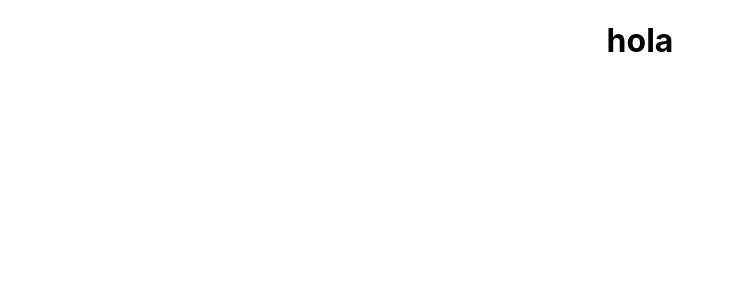
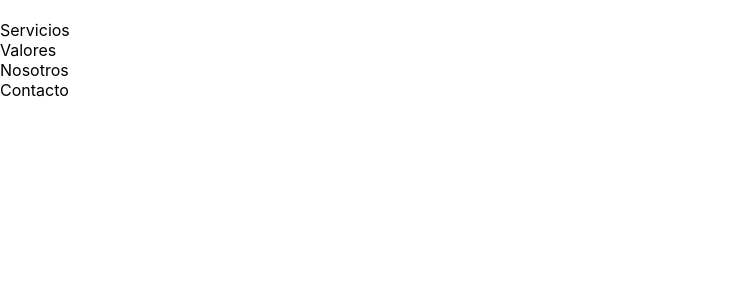
Before and after one commit to Felipe-Suarez/Boschetti-Bordoni, a React (Create React App) app: page / in a window 1280 px wide. Shown: the top 300 px of the page, without its empty margins (0-735 px from the left). Built offline with nearby package versions, Linux system fonts and the light colour scheme; the HTML template or start-up script is replaced by a standard one.

Commit message:
adding header css

```diff
--- a/src/App.css
+++ b/src/App.css
@@ -1,38 +1,5 @@
-.App {
-  text-align: center;
+*{
+  margin: 0;
+  padding: 0;
+  box-sizing: border-box;
 }
-
-.App-logo {
-  height: 40vmin;
-  pointer-events: none;
-}
-
-@media (prefers-reduced-motion: no-preference) {
-  .App-logo {
-    animation: App-logo-spin infinite 20s linear;
-  }
-}
-
-.App-header {
-  background-color: #282c34;
-  min-height: 100vh;
-  display: flex;
-  flex-direction: column;
-  align-items: center;
-  justify-content: center;
-  font-size: calc(10px + 2vmin);
-  color: white;
-}
-
-.App-link {
-  color: #61dafb;
-}
-
-@keyframes App-logo-spin {
-  from {
-    transform: rotate(0deg);
-  }
-  to {
-    transform: rotate(360deg);
-  }
-}
--- a/src/App.js
+++ b/src/App.js
@@ -1,9 +1,12 @@
 import './App.css';
+
+//components
+import Header from './components/Header/Header';
 
 function App() {
   return (
     <div className="App">
-      <h1>hola</h1>
+      <Header/>
     </div>
   );
 }
--- a/src/components/Header/Header.js
+++ b/src/components/Header/Header.js
@@ -1,8 +1,18 @@
-import React from 'react'
+import React from 'react';
 
 const Header = () => {
   return (
-    <div>Header</div>
+    <div>
+        <nav>
+            <img src="" alt=""/>
+            <ul>
+                <li>Servicios</li>
+                <li>Valores</li>
+                <li>Nosotros</li>
+                <li>Contacto</li>
+            </ul>
+        </nav>
+    </div>
   )
 }
 
```
Also changed, not shown: src/components/Header/header.css (added).
